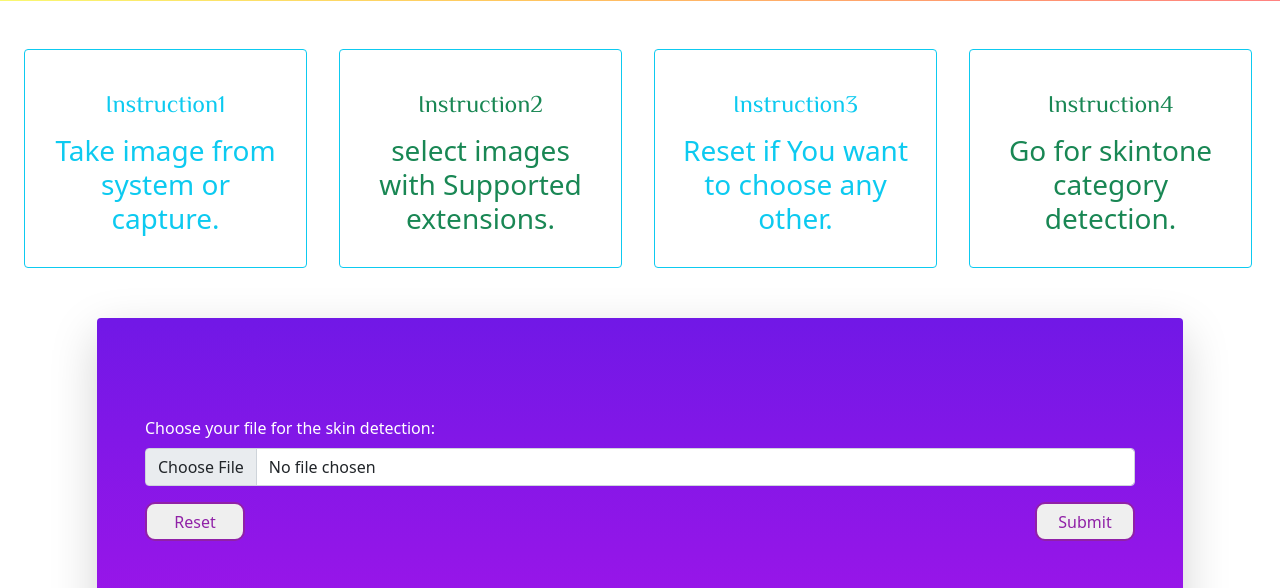
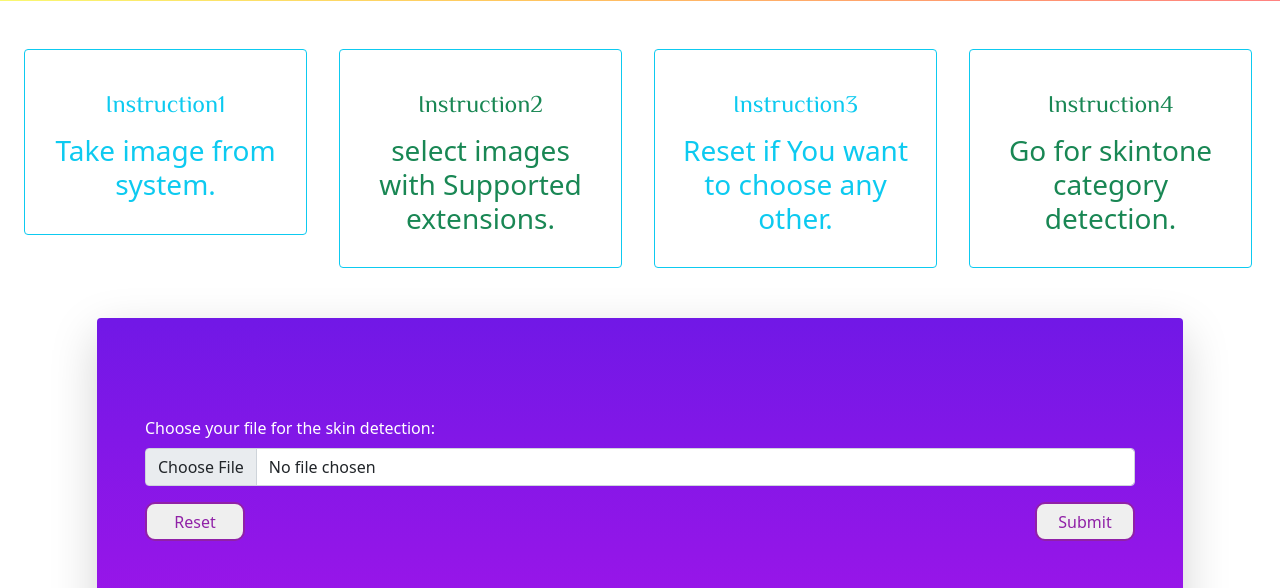
Before and after one commit to vishwarajpawar/Skin-Tone, a Django app: page / in a window 1280 px wide. Shown: the part 275-863 px from the top of the page. Run offline with Django 3.2, Linux system fonts and the light colour scheme; some libraries are stand-ins or nearby versions; some web fonts are replaced.

Commit message:
updated index file

```diff
--- a/skin_tone/templates/skin_tone/index.html
+++ b/skin_tone/templates/skin_tone/index.html
@@ -81,7 +81,7 @@
           <h4 style="font-family: Philosopher;">Instruction1</h4>
         </div>
         <div class="text-info text-center mt-2">
-          <h3>Take image from system or capture.</h3>
+          <h3>Take image from system.</h3>
         </div>
       </div>
     </div>
```
